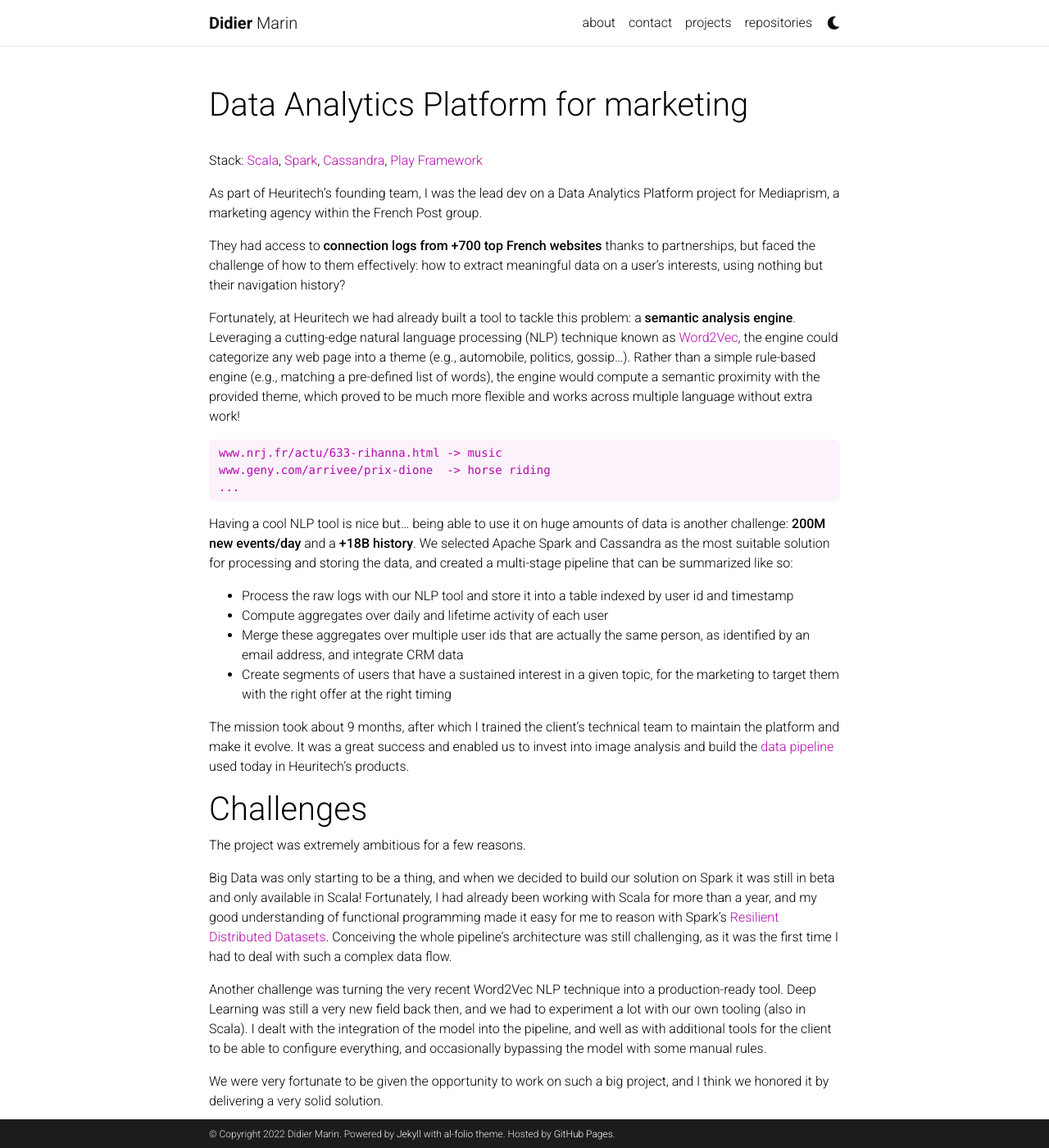
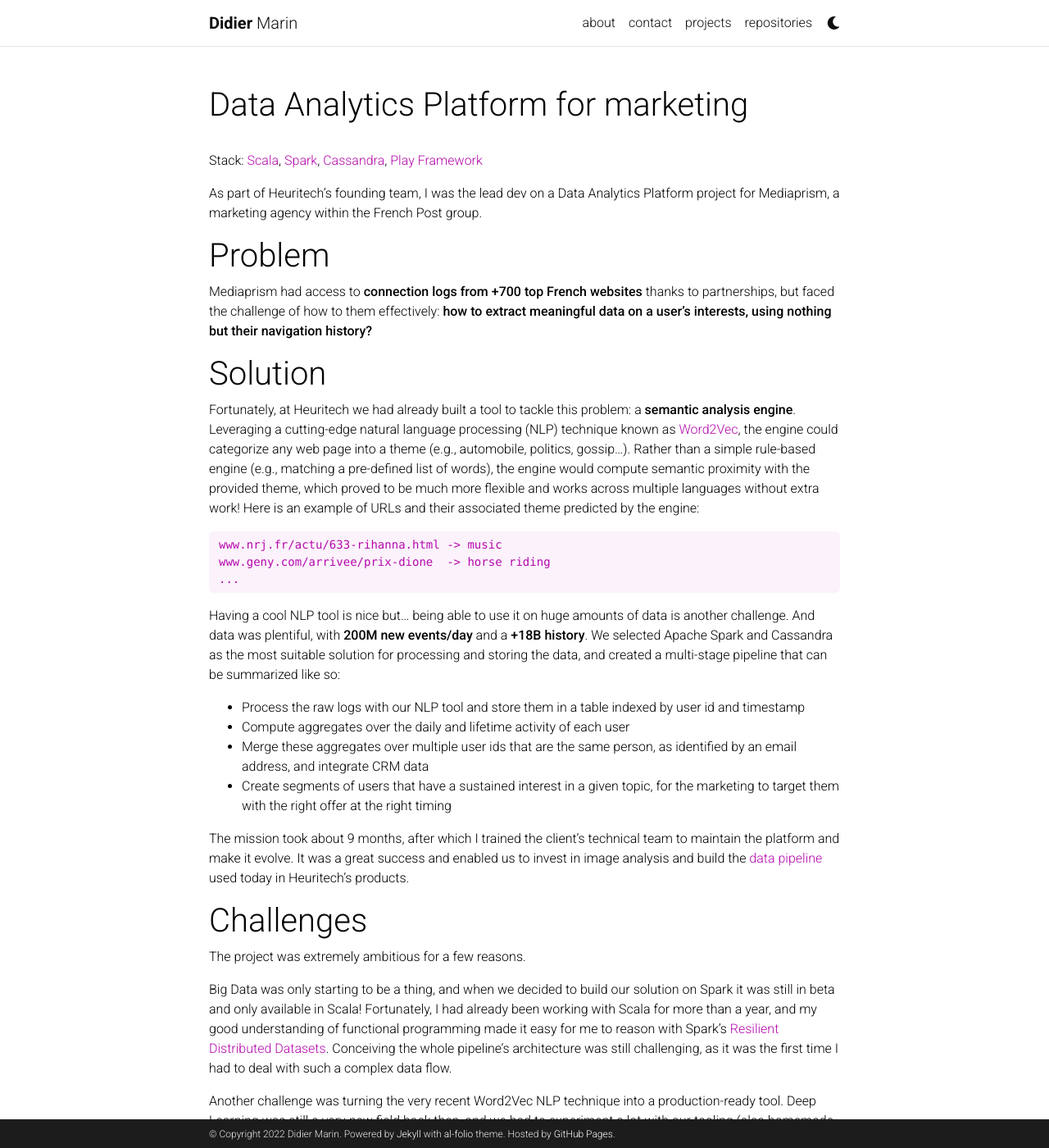
Before and after one commit to didmar/didmar.github.io, a Jekyll site: the page built from _projects/lbda.md, in a window 1280 px wide and 1400 px high. Shown: the whole window at 82% size. Built offline with Jekyll 4.4.1, drawn with Linux system fonts in a browser that asks for light colours; comment, search, counter and statistics services are not loaded; a style sheet for code colours, icons or effects is not loaded; some of the changed text lies outside the part shown.

````diff
--- a/_projects/lbda.md
+++ b/_projects/lbda.md
@@ -11,9 +11,14 @@ Stack: [Scala](https://scala-lang.org/), [Spark](https://spark.apache.org/), [Ca
 
 As part of Heuritech's founding team, I was the lead dev on a Data Analytics Platform project for Mediaprism, a marketing agency within the French Post group.
 
-They had access to **connection logs from +700 top French websites** thanks to partnerships, but faced the challenge of how to them effectively: how to extract meaningful data on a user's interests, using nothing but their navigation history?
+# Problem
 
-Fortunately, at Heuritech we had already built a tool to tackle this problem: a **semantic analysis engine**. Leveraging a cutting-edge natural language processing (NLP) technique known as [Word2Vec](https://en.wikipedia.org/wiki/Word2vec), the engine could categorize any web page into a theme (e.g., automobile, politics, gossip...). Rather than a simple rule-based engine (e.g., matching a pre-defined list of words), the engine would compute a semantic proximity with the provided theme, which proved to be much more flexible and works across multiple language without extra work!
+Mediaprism had access to **connection logs from +700 top French websites** thanks to partnerships, but faced the challenge of how to them effectively: **how to extract meaningful data on a user's interests, using nothing but their navigation history?**
+
+# Solution
+
+Fortunately, at Heuritech we had already built a tool to tackle this problem: a **semantic analysis engine**. Leveraging a cutting-edge natural language processing (NLP) technique known as [Word2Vec](https://en.wikipedia.org/wiki/Word2vec), the engine could categorize any web page into a theme (e.g., automobile, politics, gossip...). Rather than a simple rule-based engine (e.g., matching a pre-defined list of words), the engine would compute semantic proximity with the provided theme, which proved to be much more flexible and works across multiple languages without extra work!
+Here is an example of URLs and their associated theme predicted by the engine:
 
 ```
 www.nrj.fr/actu/633-rihanna.html -> music
@@ -21,16 +26,17 @@ www.geny.com/arrivee/prix-dione  -> horse riding
 ...
 ```
 
-Having a cool NLP tool is nice but... being able to use it on huge amounts of data is another challenge: **200M new events/day** and a **+18B history**.
+Having a cool NLP tool is nice but... being able to use it on huge amounts of data is another challenge.
+And data was plentiful, with **200M new events/day** and a **+18B history**.
 We selected Apache Spark and Cassandra as the most suitable solution for processing and storing the data, and created a multi-stage pipeline that can be summarized like so:
 
-- Process the raw logs with our NLP tool and store it into a table indexed by user id and timestamp
-- Compute aggregates over daily and lifetime activity of each user
-- Merge these aggregates over multiple user ids that are actually the same person, as identified by an email address, and integrate CRM data
+- Process the raw logs with our NLP tool and store them in a table indexed by user id and timestamp
+- Compute aggregates over the daily and lifetime activity of each user
+- Merge these aggregates over multiple user ids that are the same person, as identified by an email address, and integrate CRM data
 - Create segments of users that have a sustained interest in a given topic, for the marketing to target them with the right offer at the right timing
 
 The mission took about 9 months, after which I trained the client's technical team to maintain the platform and make it evolve.
-It was a great success and enabled us to invest into image analysis and build the [data pipeline](/projects/hcore) used today in Heuritech's products.
+It was a great success and enabled us to invest in image analysis and build the [data pipeline](/projects/hcore) used today in Heuritech's products.
 
 # Challenges
 
@@ -40,6 +46,6 @@ Big Data was only starting to be a thing, and when we decided to build our solut
 Fortunately, I had already been working with Scala for more than a year, and my good understanding of functional programming made it easy for me to reason with Spark's [Resilient Distributed Datasets](https://spark.apache.org/docs/latest/rdd-programming-guide.html#resilient-distributed-datasets-rdds).
 Conceiving the whole pipeline's architecture was still challenging, as it was the first time I had to deal with such a complex data flow.
 
-Another challenge was turning the very recent Word2Vec NLP technique into a production-ready tool. Deep Learning was still a very new field back then, and we had to experiment a lot with our own tooling (also in Scala). I dealt with the integration of the model into the pipeline, and well as with additional tools for the client to be able to configure everything, and occasionally bypassing the model with some manual rules.
+Another challenge was turning the very recent Word2Vec NLP technique into a production-ready tool. Deep Learning was still a very new field back then, and we had to experiment a lot with our tooling (also homemade in Scala). I dealt with the integration of the model into the pipeline, as well as with additional tools for the client to be able to configure everything, and occasionally bypass the model with some manual rules.
 
-We were very fortunate to be given the opportunity to work on such a big project, and I think we honored it by delivering a very solid solution.
+We were very fortunate to be given this opportunity, and I think we honored it by delivering a very solid solution.
````
Also changed, not shown: _projects/furiganalyse.md (+5 -5 lines), _projects/habitsync.md (+9 -9 lines), _projects/hcore.md (+9 -10 lines), _projects/itsuperayt.md (+7 -7 lines), _projects/onsei.md (+22 -20 lines).
